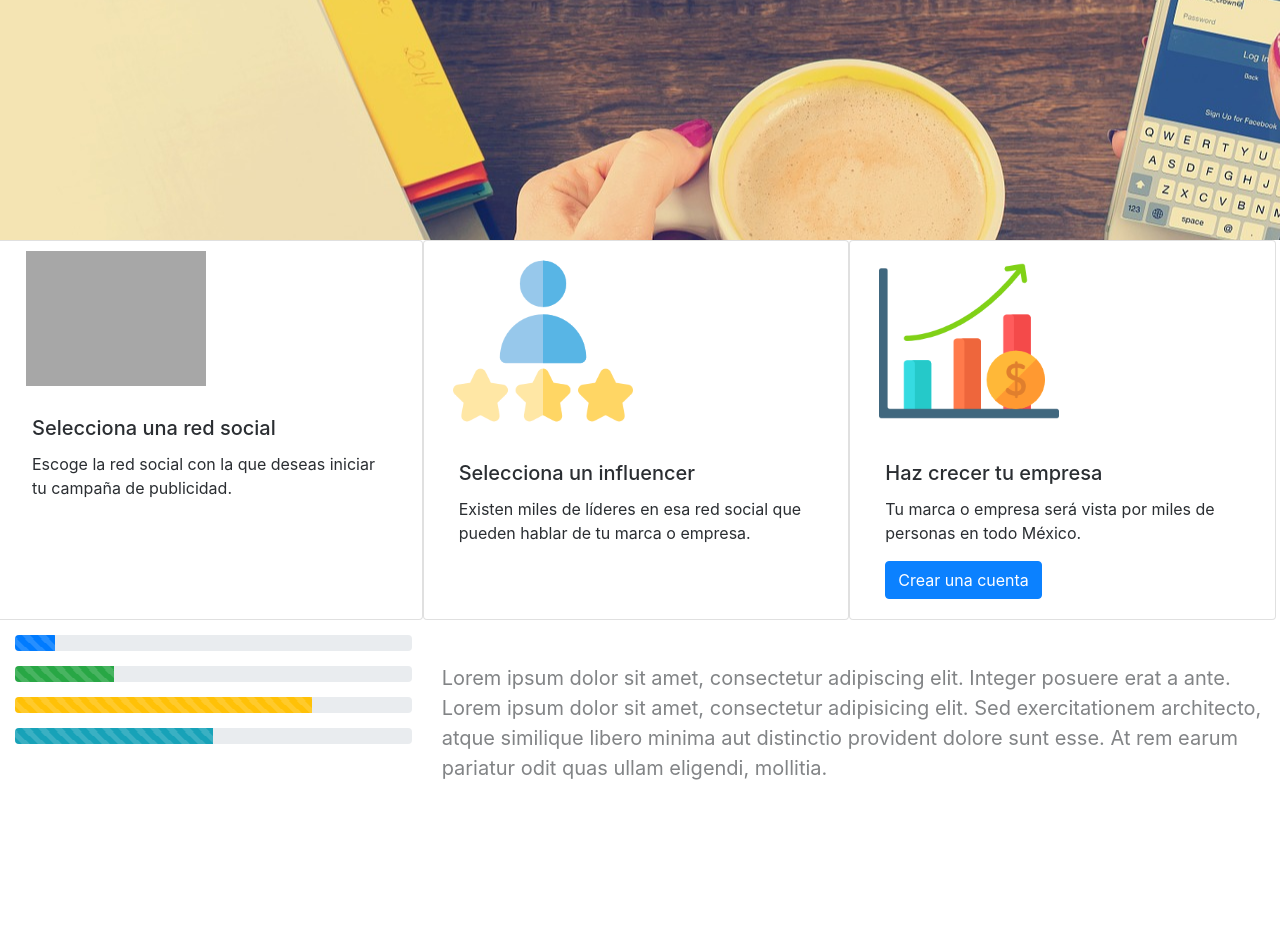
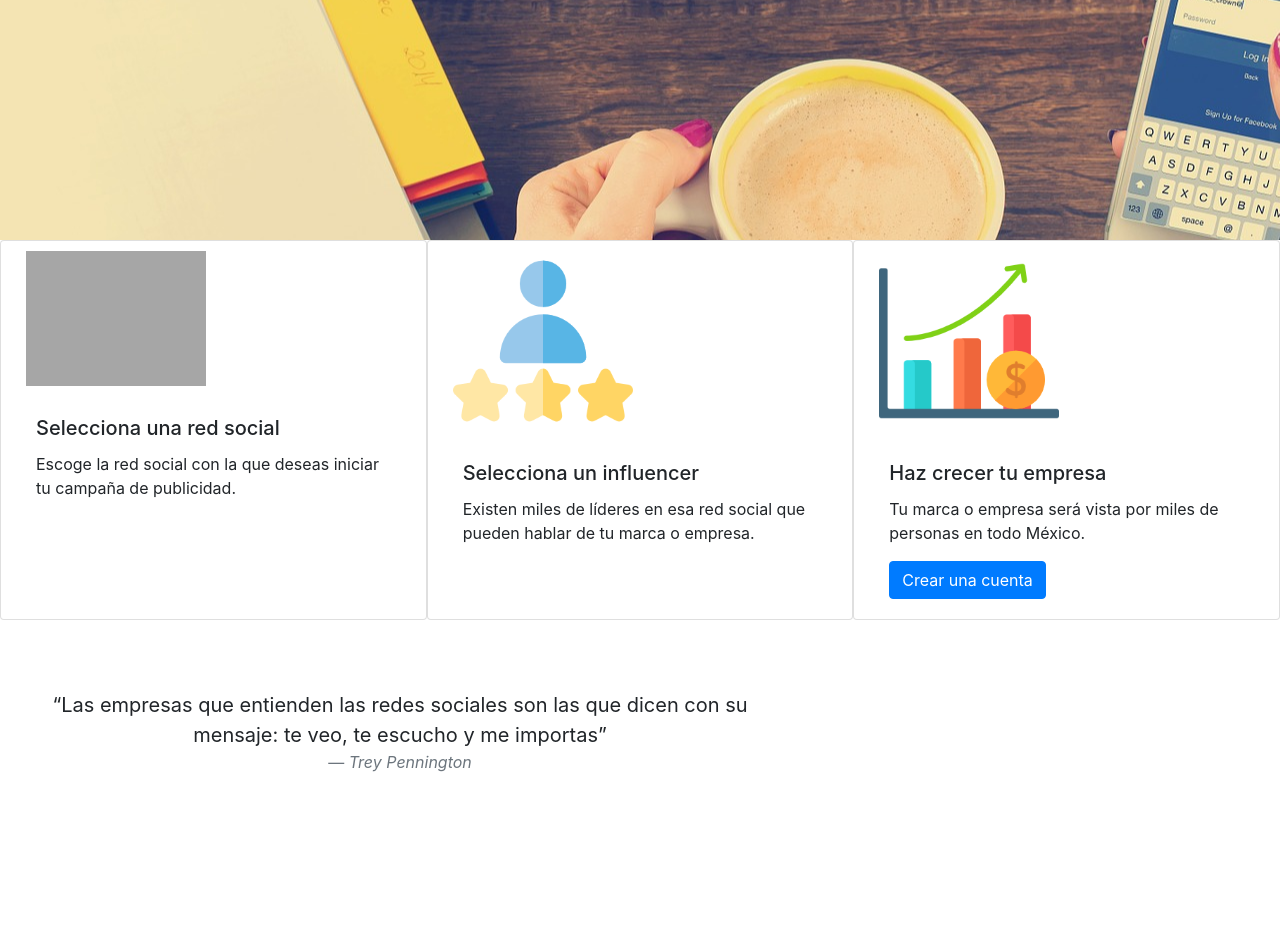
Before and after one commit to Erickhdezz/eficle, a PHP site: page / in a window 1280 px wide. Shown: the part 560-1500 px from the top of the page. After the commit the page ends 1332 px from the top, so only its background shows below. Run offline with PHP 8.4, Linux system fonts and the light colour scheme; grey boxes are pictures that could not be loaded.

Commit message:
Falta corregir problemas con el width de los elementos con display:table. (image1 y quote)

```diff
--- a/css/index.css
+++ b/css/index.css
@@ -1,5 +1,5 @@
 .image1 {
-    display: table ;
+    display: table;
     width: 100%;
     height: 100vh;
     background-image: url(../img/background/notebook.jpg);
@@ -20,6 +20,7 @@
     max-height: 45px;
     padding: 0px;
 }
+
 .image1-p1,
 .image1-p2 {
     display: table-cell;
@@ -32,15 +33,25 @@
     text-shadow: 1px 1px 1px black;
 }
 
-.card-img-top{
-   max-height: 200px;
+.card-img-top {
+    max-height: 200px;
     max-width: 200px;
     padding: 10px;
 }
 
-.progress{
+.progress {
     margin-top: 15px;
 }
-.barras{
-height: 40vh
+
+.caja-cita>.row{
+    display: table;
+    max-width: 100vh;
+    max-height: 30vh;
 }
+
+.cita{
+    display: table-cell;
+    width: 100vh;
+    height: 30vh;
+    vertical-align: middle;
+}
--- a/index.html
+++ b/index.html
@@ -1,9 +1,11 @@
 <!DOCTYPE html>
 <html lang="en">
+
 <head>
     <meta charset="UTF-8">
     <meta name="viewport" content="width=device-width, initial-scale=1.0">
     <meta http-equiv="X-UA-Compatible" content="ie=edge">
+    <meta name="description" content="La plataforma de Marketing de Influencias más importante de México">
     <link rel="stylesheet" href="css/bootstrap.css">
     <link rel="stylesheet" href="css/index.css">
     <link rel="stylesheet" href="css/style.css">
@@ -47,22 +49,22 @@
     <!-- PASOS PARA UTILIZAR EFICLÉ -->
     <div class="steps container-fluid">
         <div class="row">
-            <div class="card col-md-4 scrollflow -slide-right -opacity" style="">
-                <img class="card-img-top scrollflow -slide-left -opacity" src="img/network.png" alt="Card image cap">
+            <div class="card col-sm-4 col-md-4" style="">
+                <img class="card-img-top img-fluid scrollflow -slide-up -opacity" src="img/network.png" alt="Card image cap">
                 <div class="card-body">
                     <h5 class="card-title"> Selecciona una red social</h5>
                     <p class="card-text">Escoge la red social con la que deseas iniciar tu campaña de publicidad.</p>
                 </div>
             </div>
-            <div class="card col-md-4 scrollflow -slide-right -opacity" style="">
-                <img class="card-img-top scrollflow -slide-left -opacity" src="img/customer.png" alt="Card image cap">
+            <div class="card col-sm-4 col-md-4" style="">
+                <img class="card-img-top img-fluid scrollflow -slide-up -opacity" src="img/customer.png" alt="Card image cap">
                 <div class="card-body">
                     <h5 class="card-title"> Selecciona un influencer</h5>
                     <p class="card-text">Existen miles de líderes en esa red social que pueden hablar de tu marca o empresa.</p>
                 </div>
             </div>
-            <div class="card col-md-4 scrollflow -slide-right -opacity" style="">
-                <img class="card-img-top scrollflow -slide-left -opacity" src="img/profits.png" alt="Card image cap">
+            <div class="card col-sm-4 col-md-4" style="">
+                <img class="card-img-top img-fluid scrollflow -slide-up -opacity" src="img/profits.png" alt="Card image cap">
                 <div class="card-body">
                     <h5 class="card-title"> Haz crecer tu empresa</h5>
                     <p class="card-text">Tu marca o empresa será vista por miles de personas en todo México.</p>
@@ -72,9 +74,10 @@
         </div>
     </div>
 
-    <!-- BARRAS DE EJEMPLO -->
-    <div class="barras container-fluid">
+    <!-- cita -->
+    <div class="caja-cita container-fluid">
         <div class="row">
+            <!--
             <div class="col-md-4">
                 <div class="progress">
                     <div class="progress-bar progress-bar-striped  progress-bar-animated" role="progressbar" style="width: 10%" aria-valuenow="10" aria-valuemin="0" aria-valuemax="100"></div>
@@ -89,10 +92,12 @@
                     <div class="progress-bar progress-bar-striped   progress-bar-animated bg-info" role="progressbar" style="width: 50%" aria-valuenow="50" aria-valuemin="0" aria-valuemax="100"></div>
                 </div>
             </div>
-                <div class="col-md-8">
-                    <blockquote class="scrollflow -slide-top -opacity blockquote">
-                        <p class="mb-0">Lorem ipsum dolor sit amet, consectetur adipiscing elit. Integer posuere erat a ante. Lorem ipsum dolor sit amet, consectetur adipisicing elit. Sed exercitationem architecto, atque similique libero minima aut distinctio provident dolore sunt esse. At rem earum pariatur odit quas ullam eligendi, mollitia. </p>
-                    </blockquote>
+-->
+            <div class="cita col-md-12 col-lg-12">
+                <blockquote class="blockquote text-center">
+                    <p class="mb-0">“Las empresas que entienden las redes sociales son las que dicen con su mensaje: te veo, te escucho y me importas” </p>
+                    <footer class="blockquote-footer"><cite title="Source Title">Trey Pennington</cite></footer>
+                </blockquote>
             </div>
         </div>
     </div>
@@ -101,4 +106,5 @@
     <script type="text/javascript" src="js/bootstrap.min.js"></script>
     <script type="text/javascript" src="js/eskju.jquery.scrollflow.js"></script>
 </body>
+
 </html>
```
